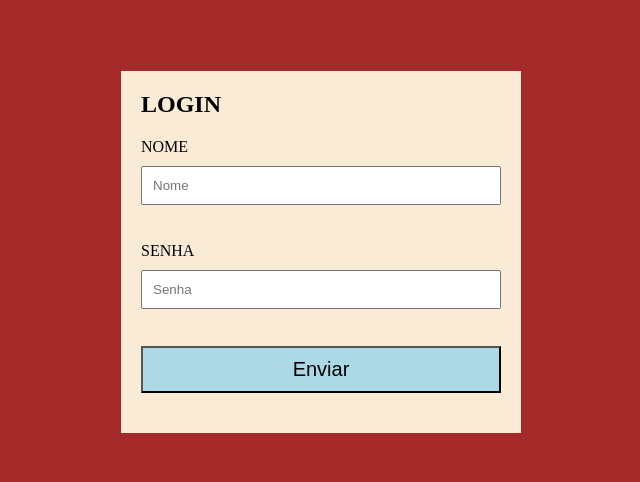
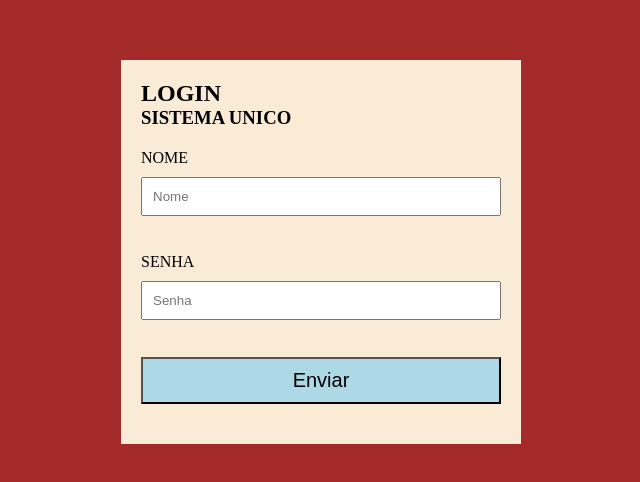
Before and after one commit to Donizete-Luiz-Augustini-Infodell/SistemaLogin, a plain HTML site: page index.html in a window 1280 px wide. Shown: the part 148-630 px from the top of the page, without its empty margins (319-959 px from the left). Drawn offline with Linux system fonts and the light colour scheme.

Commit message:
Altera pagina

```diff
--- a/index.html
+++ b/index.html
@@ -13,6 +13,7 @@
     <form class="login-form">
         <div class="title">
             <h2>Login</h2>
+            <h3>Sistema Unico</h3>
         </div>
 
         <div class="input-group">
```
